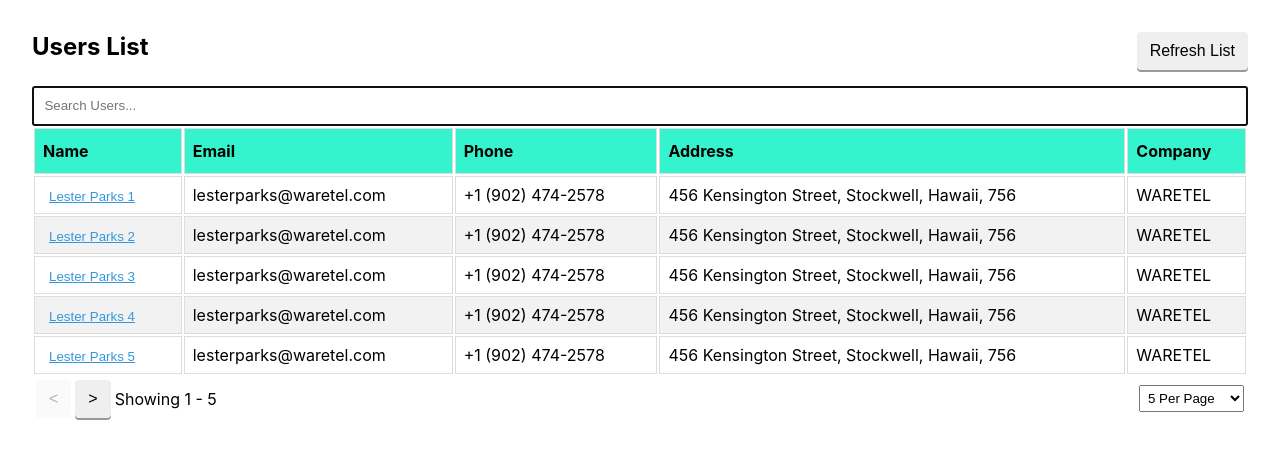
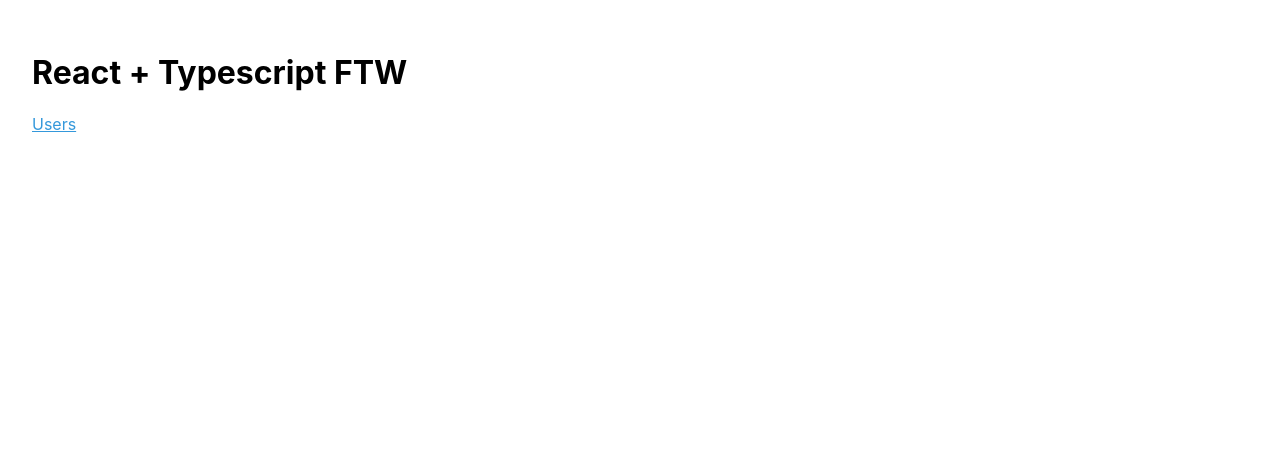
Before and after one commit to fredlintz5/react-app-typescript, a React (Create React App) app: page / in a window 1280 px wide. Shown: the top 458 px of the page. Built offline with nearby package versions, Linux system fonts and the light colour scheme.

Commit message:
router madness

```diff
--- a/package.json
+++ b/package.json
@@ -10,11 +10,13 @@
     "@types/node": "^12.20.15",
     "@types/react": "^17.0.13",
     "@types/react-dom": "^17.0.8",
+    "@types/react-router-dom": "^5.1.8",
     "axios": "^0.21.1",
     "eslint-plugin-react-hooks": "^4.2.0",
     "lodash.debounce": "^4.0.8",
     "react": "^17.0.2",
     "react-dom": "^17.0.2",
+    "react-router-dom": "^5.2.0",
     "react-scripts": "4.0.3",
     "typescript": "^4.3.5",
     "web-vitals": "^1.1.2"
--- a/src/App.tsx
+++ b/src/App.tsx
@@ -1,9 +1,9 @@
-import { UserList } from './views/UserList';
+import { RouterSwitch } from './routes'
 
 const App = () => {
   return (
     <div className="App" style={{ padding: '2rem' }}>
-      <UserList />
+      <RouterSwitch />
     </div>
   );
 }
--- a/src/components/general/Pagination.tsx
+++ b/src/components/general/Pagination.tsx
@@ -18,7 +18,7 @@ export const Pagination = (props: PaginationProps) => {
     perPage = 5,
     currentPage = 0,
     pageOptions = [5, 10, 20],
-    id: paginationId = `pagination-${Date.now()}`
+    id: paginationId = 'pagination'
   } = props
 
   // state
--- a/src/components/general/Table.tsx
+++ b/src/components/general/Table.tsx
@@ -44,7 +44,7 @@ export const Table = (props: TableProps) => {
     loading = false,
     hasSearch = false,
     placeholder = 'Search...',
-    id: tableId = `table-${Date.now()}`,
+    id: tableId = 'table',
     hasPagination = true,
   } = props;
 
@@ -165,7 +165,7 @@ export const Table = (props: TableProps) => {
                       {!showEmptyState && columns.map(({ label, thClass, sortable, field }) => (
                         <th
                           className={`${thClass || ''} ${sortable ? 'sort' : ''}`}
-                          key={`${tableId}-th-${label}-${Date.now()}`}
+                          key={`${tableId}-th-${label}`}
                           onClick={() => changeSortDirection(sortable, field)}>
                             <label>{label}</label>
                             {sortable &&
@@ -178,7 +178,7 @@ export const Table = (props: TableProps) => {
                     {showEmptyState
                       ? <tr><td>No Results Found.</td></tr>
                       : sortedFilteredPaginatedRows.map(row => (
-                      <tr key={`${tableId}-tr-${row?.id || Date.now}`}>{columns.map(({ field, clickAction }) => (
+                      <tr key={`${tableId}-tr-${row?.id}`}>{columns.map(({ field, clickAction }) => (
                         <td key={`${field}-${row.id}`}>
                           {clickAction
                             ? <button className="anchor" onClick={() => clickAction(row)}>{row[field]}</button>
--- /dev/null
+++ b/src/routes/general.ts
@@ -0,0 +1,18 @@
+import { RouteProps } from 'react-router-dom'
+
+import Home from '../views/Home';
+import FourOhFour from '../views/FourOhFour';
+
+const generalRoutes :RouteProps[] = [
+  {
+    path: "/",
+    exact: true,
+    component: Home
+  },
+  {
+    path: "*",
+    component: FourOhFour
+  },
+];
+
+export default generalRoutes
--- /dev/null
+++ b/src/routes/index.tsx
@@ -0,0 +1,30 @@
+import users from './users'
+import general from './general'
+import { BrowserRouter as Router, Route, RouteProps, Switch } from 'react-router-dom'
+
+const routes :RouteProps[] = [
+  ...users,
+  ...general
+]
+
+export const RouterSwitch = () => {
+  return (
+    <Router>
+      <Switch>
+        {routes.map((route: RouteProps, i) => {
+          return (<RouteWithSubRoutes key={i} {...route} />)
+        })}
+      </Switch>
+    </Router>
+  )
+}
+
+function RouteWithSubRoutes(route: RouteProps) {
+  return (
+    <Route
+      path={route.path}
+      exact={route.exact}
+      render={props => (<>{route.component && <route.component {...props}/>}</>)}
+    />
+  );
+}
--- /dev/null
+++ b/src/routes/users.ts
@@ -0,0 +1,18 @@
+// import { lazy } from 'react'
+import { RouteProps } from 'react-router-dom'
+
+import { UserList } from '../views/user/UserList';
+import { UserProfile } from '../views/user/UserProfile';
+
+const userRoutes :RouteProps[] = [
+  {
+    path: "/users",
+    component: UserList
+  },
+  {
+    path: "/users/:userId",
+    component: UserProfile
+  },
+];
+
+export default userRoutes
--- /dev/null
+++ b/src/views/FourOhFour.tsx
@@ -0,0 +1,11 @@
+import { useLocation } from 'react-router-dom'
+
+export default function FourOhFourPage() {
+  const location = useLocation();
+  return (
+    <div>
+      <code>{location.pathname}</code>
+      <h2>Page Not Found</h2>
+    </div>
+  )
+}
--- /dev/null
+++ b/src/views/Home.tsx
@@ -0,0 +1,10 @@
+import { Link } from 'react-router-dom'
+
+export default function Home() {
+  return (
+    <div>
+      <h1>React + Typescript FTW</h1>
+      <Link to="/users">Users</Link>
+    </div>
+  )
+}
--- a/src/views/UserList.tsx
+++ b/src/views/user/UserList.tsx
@@ -1,10 +1,10 @@
 import { useEffect, useState } from 'react';
 
-import { listUsers, User } from '../services/UserService';
+import { listUsers, User } from '../../services/UserService';
 
-import { Table, TableProps } from './../components/general/Table';
+import { Table, TableProps } from '../../components/general/Table';
 
-export const UserList = () => {
+export function UserList() {
   // state
   const [users, setUsers] = useState<User[]>([]);
   const [loadingUsers, setLoadingUsers] = useState<boolean>(false);
--- /dev/null
+++ b/src/views/user/UserProfile.tsx
@@ -0,0 +1,7 @@
+
+
+export function UserProfile() {
+  return (
+    <div>User Profile</div>
+  )
+}
```
Also changed, not shown: 1 other file (tests, documents, lock files or other folders).
